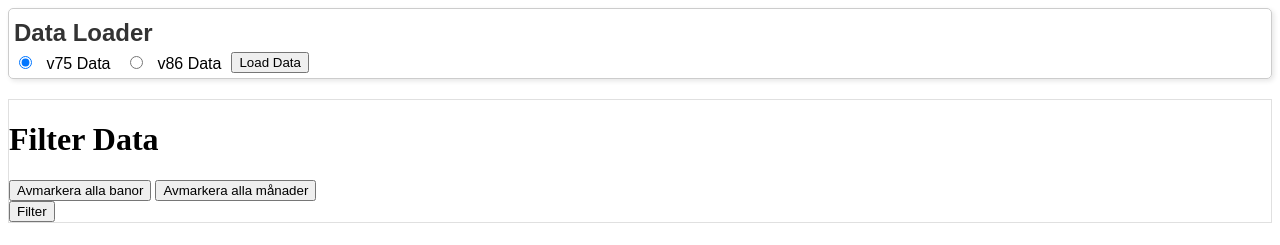
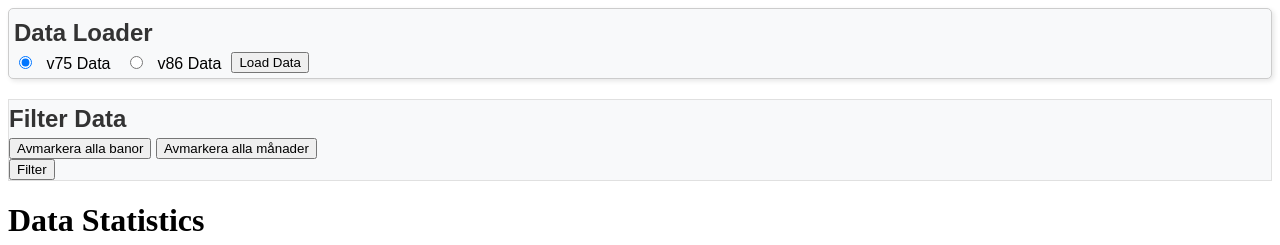
Before and after one commit to cniclas/v75_stats, a Flask app: page / in a window 1280 px wide. Shown: the top 245 px of the page. Run offline with Flask 3, Linux system fonts and the light colour scheme.

Commit message:
make even mor eprettier

```diff
--- a/static/style.css
+++ b/static/style.css
@@ -17,6 +17,7 @@
 
 /* Data loader styling */
 .data-loader {
+  background-color: #f8f9fa;
   border: 1px solid #ccc;  /* Subtle border */
   padding: 5px;           /* Add internal spacing */
   border-radius: 5px;      /* Slightly rounded corners */
@@ -44,12 +45,21 @@
 }
 /* end data loader styling */
 
+/* Filter options styling */
 .main-filter-container {
+  background-color: #f8f9fa;
   border: 1px solid #e0e0e0; /* Delicate border */
+  font-family: Arial, sans-serif;  /* Clean, readable font */
+}
+
+.main-filter-container h2 {
+  color: #333;            /* Darker heading color */
+  margin-bottom: 5px;    /* Space below the heading */
+  margin-top: 5px;
 }
 
 .filter-container {
-  background-color: #f8f9fa; /* Light, subtle background */
+  background-color: #eeeff0; /* Light, subtle background */
   border: 1px solid #e0e0e0; /* Delicate border */
   border-radius: 5px;         /* Softly rounded corners */
   padding: 5px;              /* Comfortable spacing */
--- a/templates/index.html
+++ b/templates/index.html
@@ -19,7 +19,7 @@
 
 
   <div class="main-filter-container">
-    <h1>Filter Data</h1>
+    <h2>Filter Data</h2>
     <button id="alla_banor_toggle_button" onclick="alla_banor_click()">Avmarkera alla banor</button>
     <button id="all_months_toggle_button" onclick="all_months_click()">Avmarkera alla månader</button>
     <form method="POST" action="/filter_data" id="filter-data-form">
```
